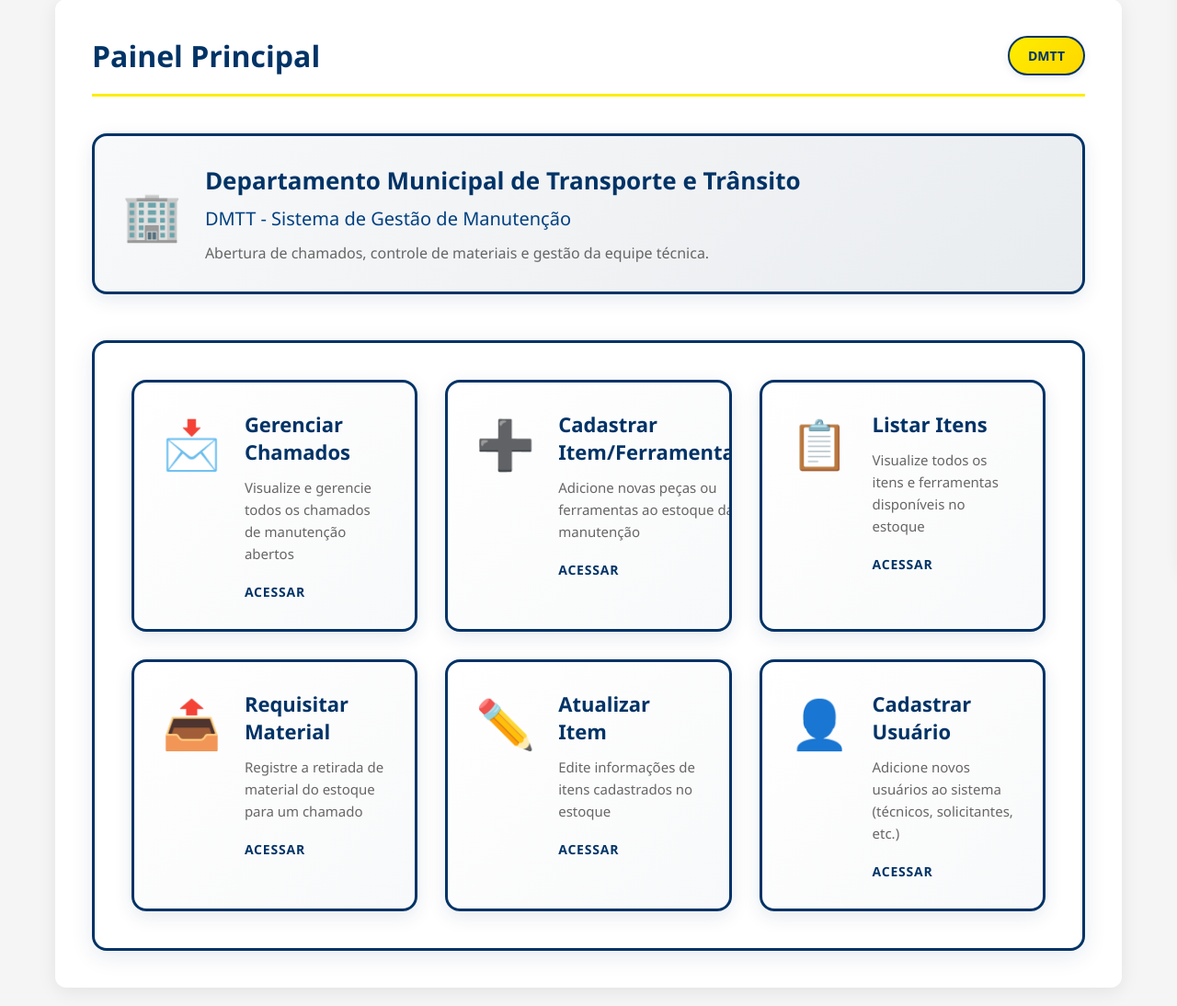
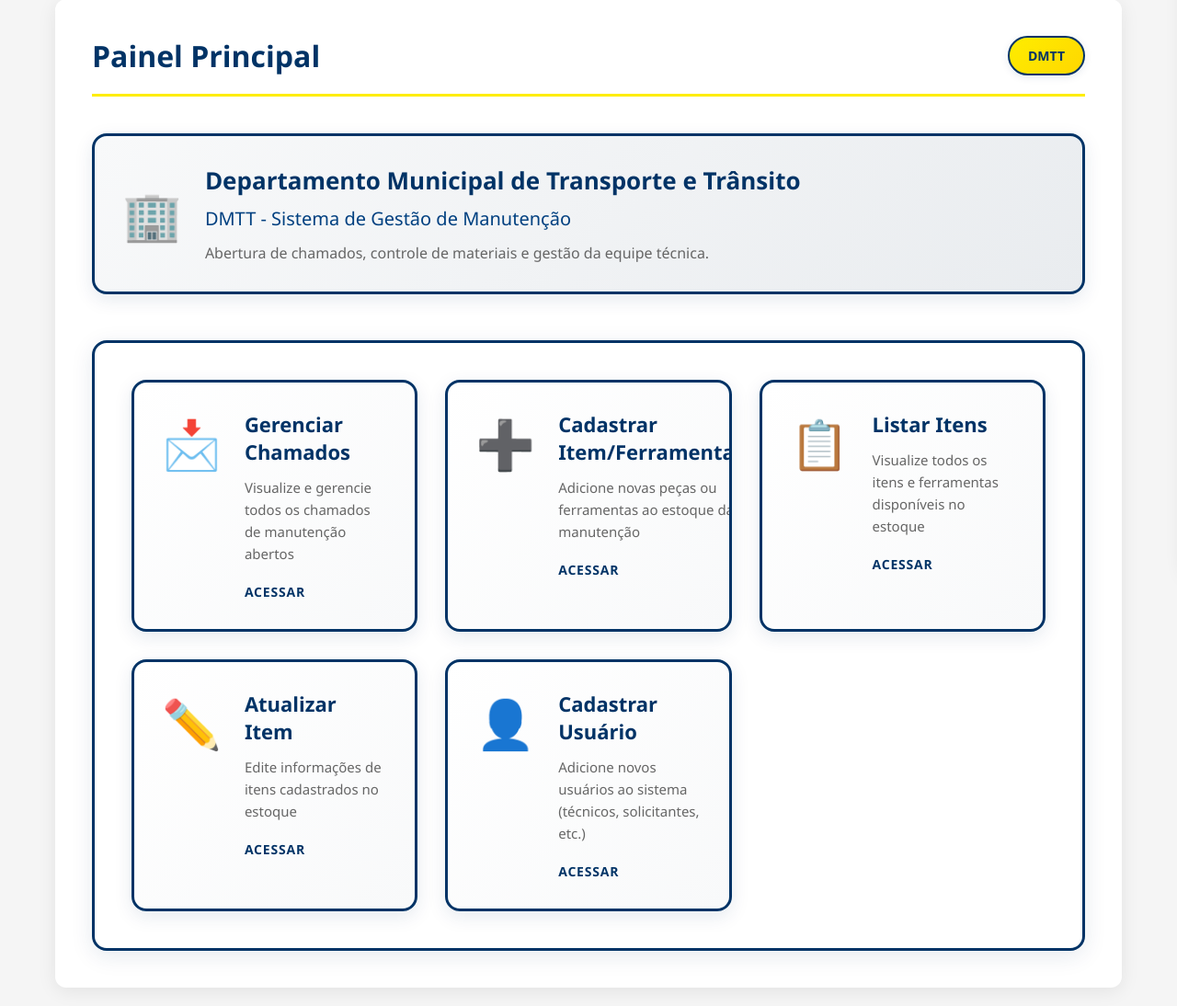
Before and after one commit to LuciosSB/sistema-de-gerenciamento-controle, a Flask app: page /dashboard in a window 1280 px wide. Shown: the part 177-1271 px from the top of the page at 92% size. Run offline with Flask 3, Linux system fonts and the light colour scheme; a user stored in the database is signed in.

Commit message:
refactor: Remove link de navegação para Saida de Produtos

```diff
--- a/templates/atualizar.html
+++ b/templates/atualizar.html
@@ -29,7 +29,6 @@
                 <li><a href="{{ url_for('cadastro_produto') }}">Cadastro</a></li>
                 <li><a href="{{ url_for('listar_produtos') }}">Listar Produtos</a></li>
                 <li class="active"><a href="{{ url_for('selecionar_produto_atualizar') }}">Atualizar Produtos</a></li>
-                <li><a href="{{ url_for('saida_produto') }}">Saída de Produtos</a></li>
             </ul>
         </div>
     </nav>
--- a/templates/atualizar_cadastro.html
+++ b/templates/atualizar_cadastro.html
@@ -29,7 +29,6 @@
                 <li><a href="{{ url_for('cadastro_produto') }}">Cadastro</a></li>
                 <li><a href="{{ url_for('listar_produtos') }}">Listar Produtos</a></li>
                 <li><a href="{{ url_for('selecionar_produto_atualizar') }}">Atualizar Produtos</a></li>
-                <li><a href="{{ url_for('saida_produto') }}">Saída de Produtos</a></li>
                 <li class="active"><a href="{{ url_for('lista_usuarios') }}">Lista de Usuários</a></li>
             </ul>
         </div>
--- a/templates/cadastro.html
+++ b/templates/cadastro.html
@@ -71,7 +71,6 @@
                 <li class="active"><a href="{{ url_for('cadastro_produto') }}">Cadastro de Itens</a></li>
                 <li><a href="{{ url_for('listar_produtos') }}">Listar Itens</a></li>
                 <li><a href="{{ url_for('selecionar_produto_atualizar') }}">Atualizar Itens</a></li>
-                <li><a href="{{ url_for('saida_produto') }}">Requisição de Material</a></li>
             </ul>
         </div>
     </nav>
--- a/templates/cadastro_usuario.html
+++ b/templates/cadastro_usuario.html
@@ -29,7 +29,6 @@
                 <li><a href="{{ url_for('cadastro_produto') }}">Cadastro</a></li>
                 <li><a href="{{ url_for('listar_produtos') }}">Listar Produtos</a></li>
                 <li><a href="{{ url_for('selecionar_produto_atualizar') }}">Atualizar Produtos</a></li>
-                <li><a href="{{ url_for('saida_produto') }}">Saída de Produtos</a></li>
                 <li class="active"><a href="{{ url_for('cadastro_usuario') }}">Cadastro de Usuário</a></li>
             </ul>
         </div>
--- a/templates/dashboard.html
+++ b/templates/dashboard.html
@@ -161,17 +161,6 @@
                             </a>
                             {% endif %}
 
-                            {% if current_user.has_permission('saida_produto') %}
-                            <a href="{{ url_for('saida_produto') }}" class="menu-card">
-                                <div class="card-icon"><span class="icon-emoji">📤</span></div>
-                                <div class="card-content">
-                                    <h3>Requisitar Material</h3>
-                                    <p>Registre a retirada de material do estoque para um chamado</p>
-                                    <div class="card-action"><span class="action-text">Acessar</span></div>
-                                </div>
-                            </a>
-                            {% endif %}
-
                             {% if current_user.has_permission('atualizar_produto') %}
                             <a href="{{ url_for('selecionar_produto_atualizar') }}" class="menu-card">
                                 <div class="card-icon"><span class="icon-emoji">✏️</span></div>
--- a/templates/gerenciar_solicitacoes.html
+++ b/templates/gerenciar_solicitacoes.html
@@ -27,7 +27,6 @@
                 <li><a href="{{ url_for('cadastro_produto') }}">Cadastro de Itens</a></li>
                 <li><a href="{{ url_for('listar_produtos') }}">Listar Itens</a></li>
                 <li><a href="{{ url_for('selecionar_produto_atualizar') }}">Atualizar Itens</a></li>
-                <li><a href="{{ url_for('saida_produto') }}">Saída de Material</a></li>
             </ul>
         </div>
     </nav>
--- a/templates/lista_usuarios.html
+++ b/templates/lista_usuarios.html
@@ -29,7 +29,6 @@
                 <li><a href="{{ url_for('cadastro_produto') }}">Cadastro</a></li>
                 <li><a href="{{ url_for('listar_produtos') }}">Listar Produtos</a></li>
                 <li><a href="{{ url_for('selecionar_produto_atualizar') }}">Atualizar Produtos</a></li>
-                <li><a href="{{ url_for('saida_produto') }}">Saída de Produtos</a></li>
                 <li class="active"><a href="{{ url_for('lista_usuarios') }}">Lista de Usuários</a></li>
             </ul>
         </div>
--- a/templates/produtos.html
+++ b/templates/produtos.html
@@ -89,7 +89,6 @@
                 <li><a href="{{ url_for('cadastro_produto') }}">Cadastro de Itens</a></li>
                 <li class="active"><a href="{{ url_for('listar_produtos') }}">Listar Itens</a></li>
                 <li><a href="{{ url_for('selecionar_produto_atualizar') }}">Atualizar Itens</a></li>
-                <li><a href="{{ url_for('saida_produto') }}">Requisição de Material</a></li>
             </ul>
         </div>
     </nav>
--- a/templates/selecionar_produto.html
+++ b/templates/selecionar_produto.html
@@ -29,7 +29,6 @@
                 <li><a href="{{ url_for('cadastro_produto') }}">Cadastro</a></li>
                 <li><a href="{{ url_for('listar_produtos') }}">Listar Produtos</a></li>
                 <li class="active"><a href="{{ url_for('selecionar_produto_atualizar') }}">Atualizar Produtos</a></li>
-                <li><a href="{{ url_for('saida_produto') }}">Saída de Produtos</a></li>
             </ul>
         </div>
     </nav>
```
